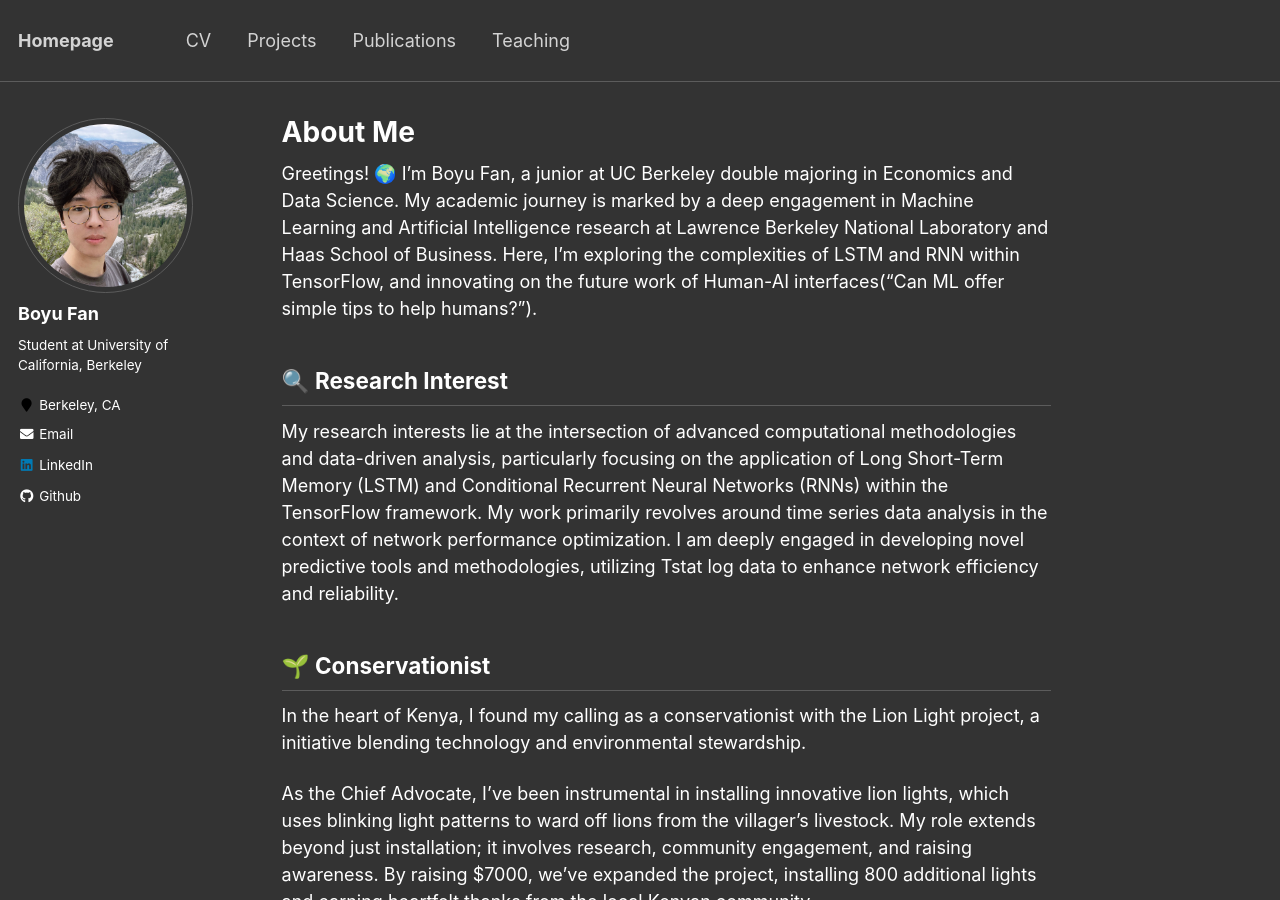
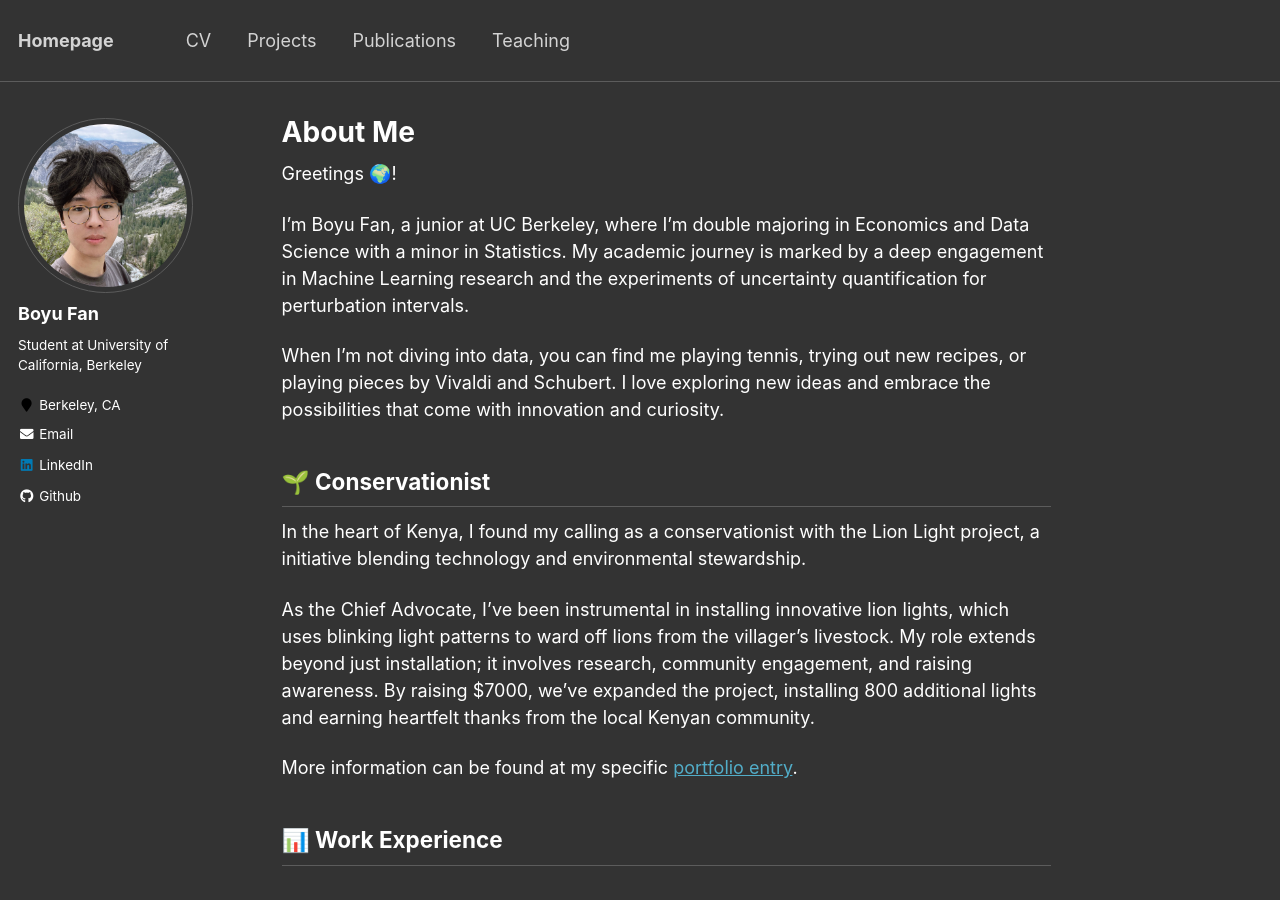
Before and after one commit to BoyuFan1/BoyuFan1, a Jekyll site: the page built from _pages/about.md, in a window 1280 px wide and 900 px high. Built offline with Jekyll 4.4.1, drawn with Linux system fonts in a browser that asks for light colours.

Commit message:
Update about.md

```diff
--- a/_pages/about.md
+++ b/_pages/about.md
@@ -8,13 +8,19 @@ redirect_from:
   - /about.html
 ---
 
-Greetings! 🌍 I'm Boyu Fan, a junior at UC Berkeley double majoring in Economics and Data Science. My academic journey is marked by a deep engagement in Machine Learning and Artificial Intelligence research at Lawrence Berkeley National Laboratory and Haas School of Business. Here, I'm exploring the complexities of LSTM and RNN within TensorFlow, and innovating on the future work of Human-AI interfaces("Can ML offer simple tips to help humans?").
+Greetings 🌍!
 
+I'm Boyu Fan, a junior at UC Berkeley, where I'm double majoring in Economics and Data Science with a minor in Statistics. My academic journey is marked by a deep engagement in Machine Learning research and the experiments of uncertainty quantification for perturbation intervals.
+
+When I'm not diving into data, you can find me playing tennis, trying out new recipes, or playing pieces by Vivaldi and Schubert. I love exploring new ideas and embrace the possibilities that come with innovation and curiosity.
+
+<!--
 
 
 ## 🔍 Research Interest
 My research interests lie at the intersection of advanced computational methodologies and data-driven analysis, particularly focusing on the application of Long Short-Term Memory (LSTM) and Conditional Recurrent Neural Networks (RNNs) within the TensorFlow framework. My work primarily revolves around time series data analysis in the context of network performance optimization. I am deeply engaged in developing novel predictive tools and methodologies, utilizing Tstat log data to enhance network efficiency and reliability.
 
+-->
 
 
 ## 🌱 Conservationist
```
